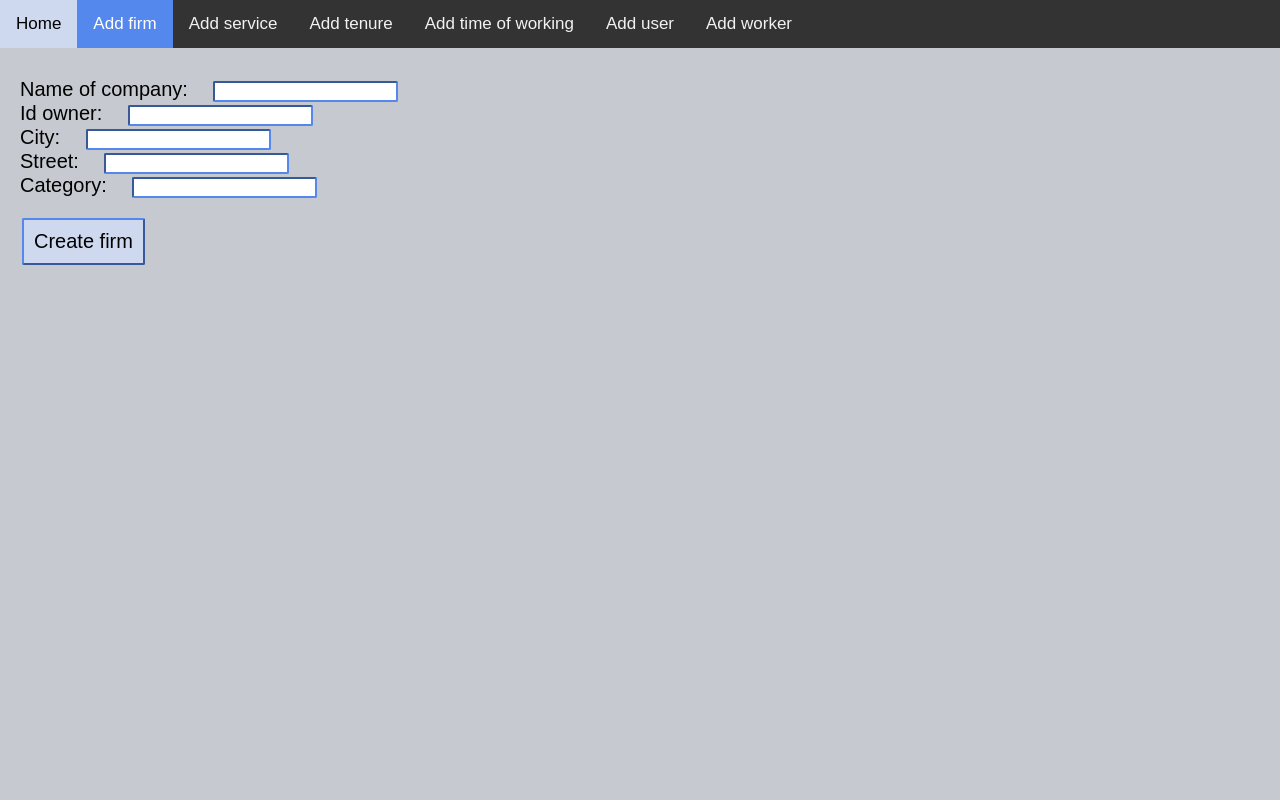
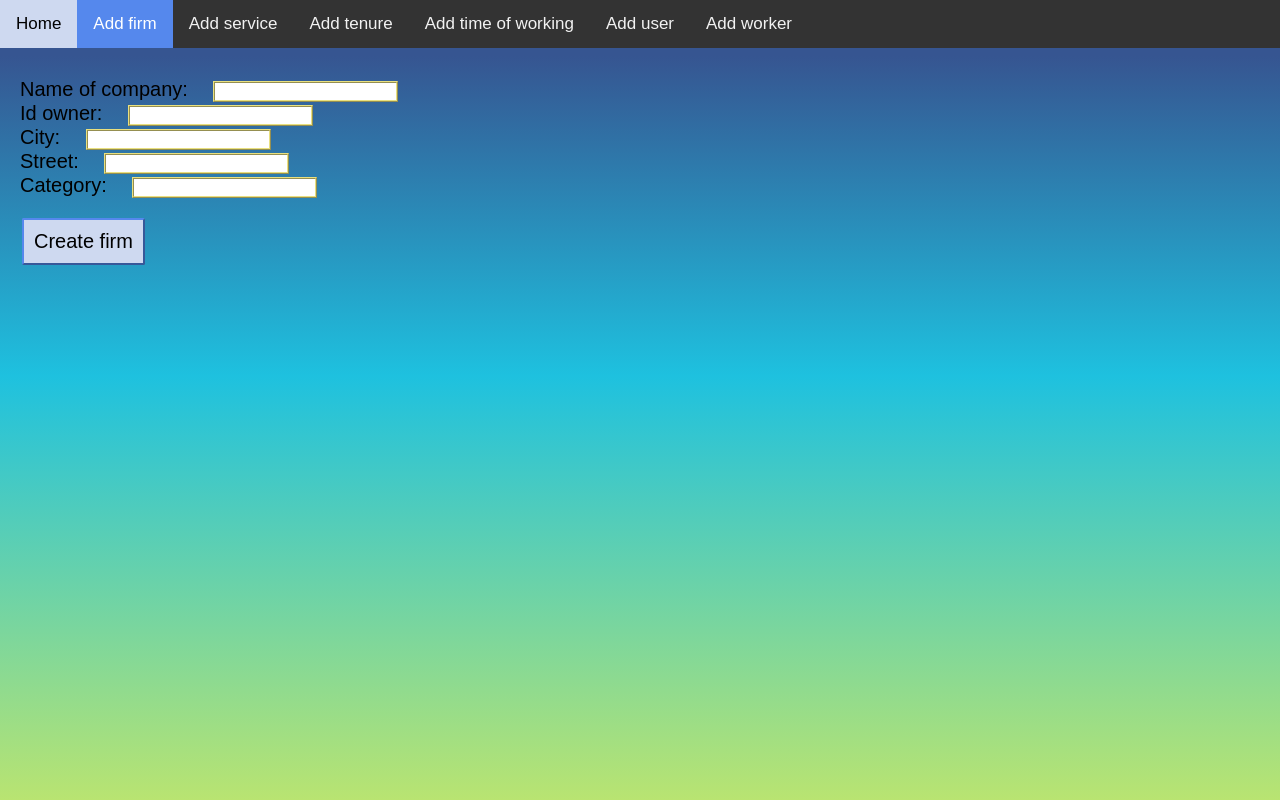
Before and after one commit to AnetaKopera/YourBeautyWebsite, a PHP site: page /create_firm_form.php in a window 1280 px wide. Run offline with PHP 8.4, Linux system fonts and the light colour scheme; a user stored in the database is signed in.

Commit message:
Zmiana wyglądu

```diff
--- a/style.css
+++ b/style.css
@@ -1,7 +1,10 @@
+html, body { height: 100%; width: 100%; }
+
 body {
   margin: 0;
   font-family: Arial, Helvetica, sans-serif;
-  background-color:#c6c9cf;
+  background: rgb(185,228,113);
+  background: linear-gradient(0deg, rgba(185,228,113,1) 0%, rgba(30,193,223,1) 53%, rgba(54,85,145,1) 93%);
 }
 
 table{
@@ -71,9 +74,8 @@ table td{
   right: 0;
 }
 
-input[type=text] {
-  border-radius: 2px;
-  border-color: #5588ed;
+input[type=text], input[type=password], input[type=time]  {
+  border: 2px ridge #e9e07f;
 }
 
 label
```
